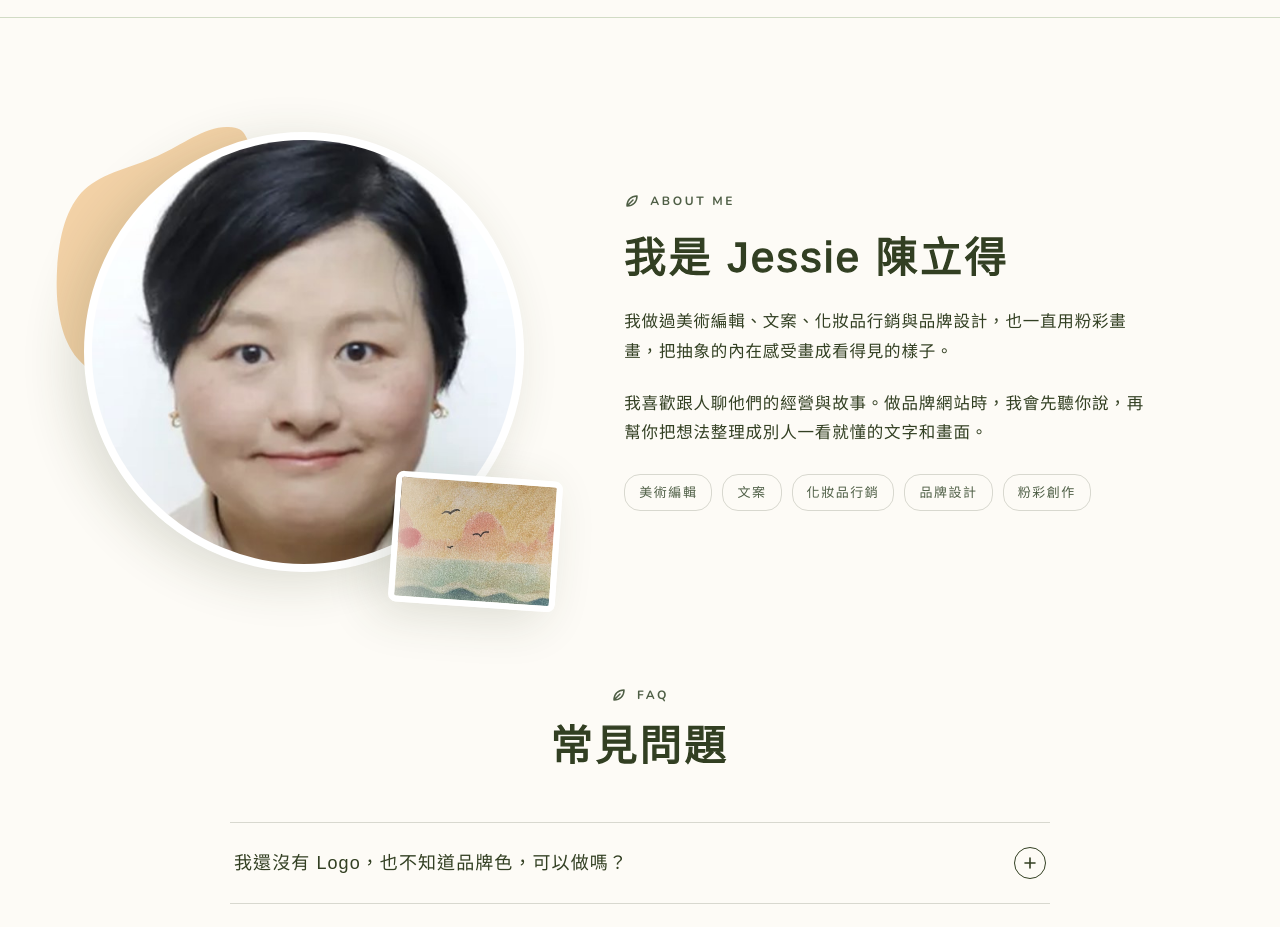
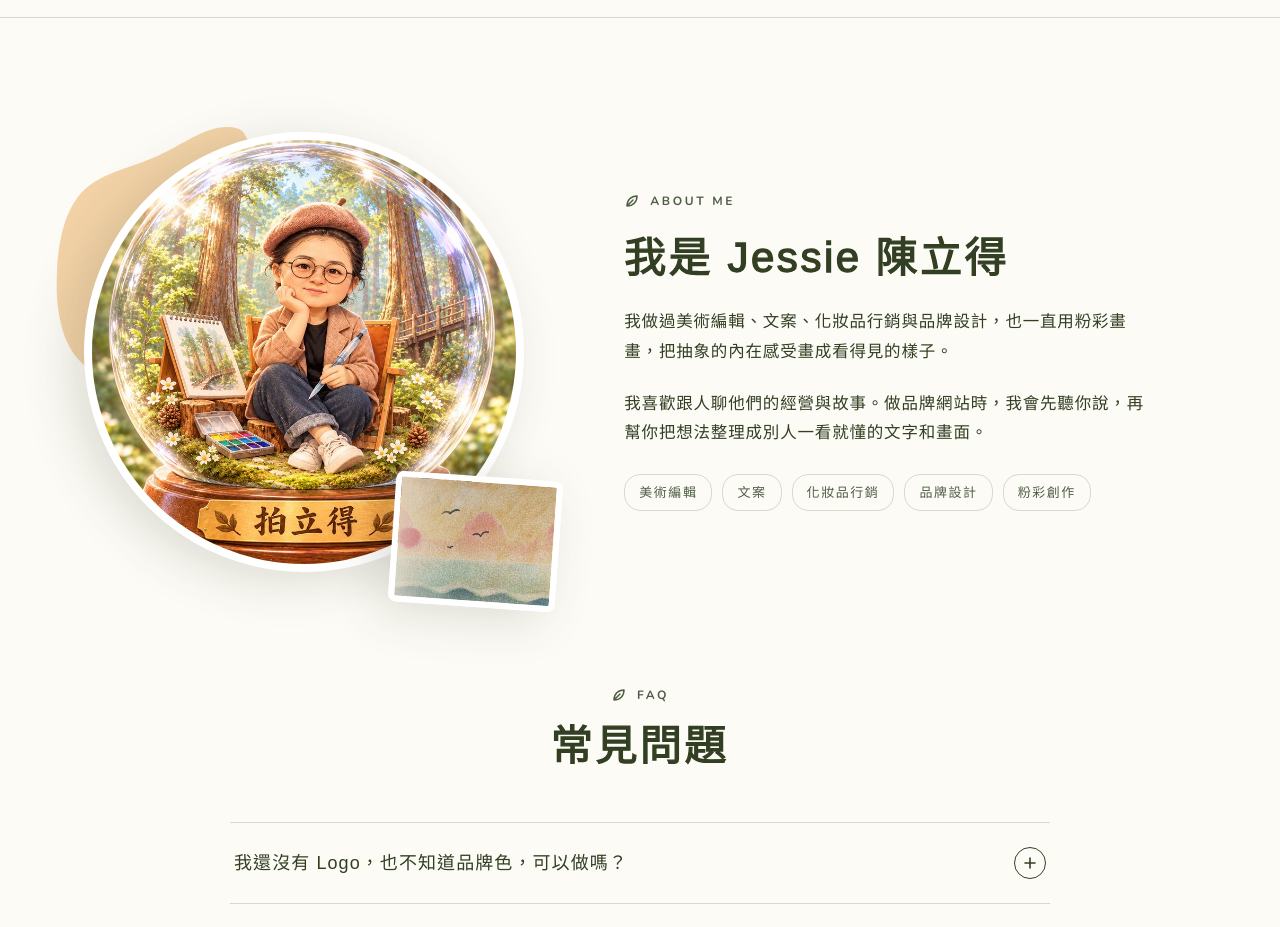
Before and after one commit to bobobogate/jessie-website, a plain HTML site: page index.html in a window 1280 px wide. Shown: the part 6720-7647 px from the top of the page. Drawn offline with nearby package versions, Linux system fonts and the light colour scheme; a web font is replaced by a local one.

Commit message:
關於我照片換成水晶球插畫
Co-Authored-By: Claude Opus 5.5 <noreply@anthropic.com>
Claude-Session: https://claude.ai/code/session_019gNTUoAkDNCd6PLycEjwWd

```diff
--- a/index.html
+++ b/index.html
@@ -520,7 +520,7 @@ body::before{content:"";position:fixed;inset:0 0 auto;height:env(safe-area-inset
     <div class="layout">
       <div class="portrait">
         <svg class="blob" aria-hidden="true" viewBox="0 0 200 200"><use href="#blob1"/></svg>
-        <div class="ph" id="portrait"><img src="img/jessie.jpg" alt="Jessie 陳立得" width="568" height="568"></div>
+        <div class="ph" id="portrait"><img src="img/jessie-globe.jpg" alt="Jessie 陳立得的插畫：坐在森林水晶球裡畫水彩" width="800" height="800" style="transform:none"></div>
         <div class="mini"><img src="img/art-sea.jpg" alt="Jessie 的粉彩畫：海面上的夕陽與飛鳥" width="1000" height="769"></div>
       </div>
       <div class="about-text">
```
Also changed, not shown: img/jessie-globe.jpg (added), img/jessie.jpg (deleted).
